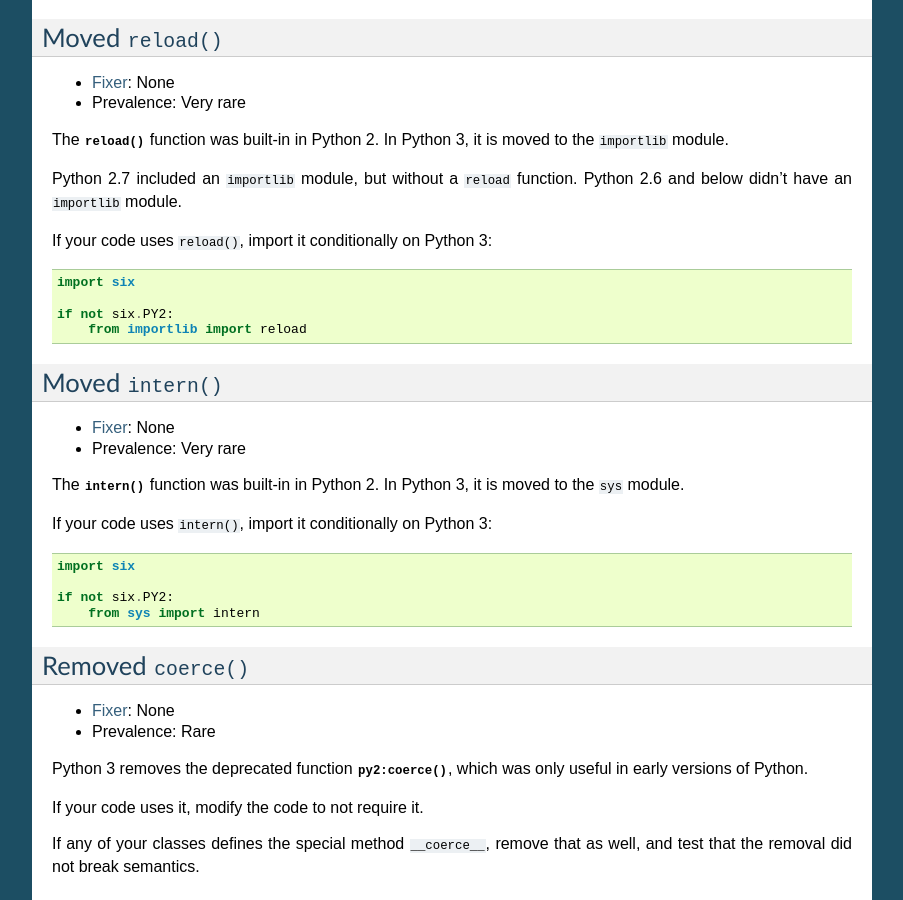
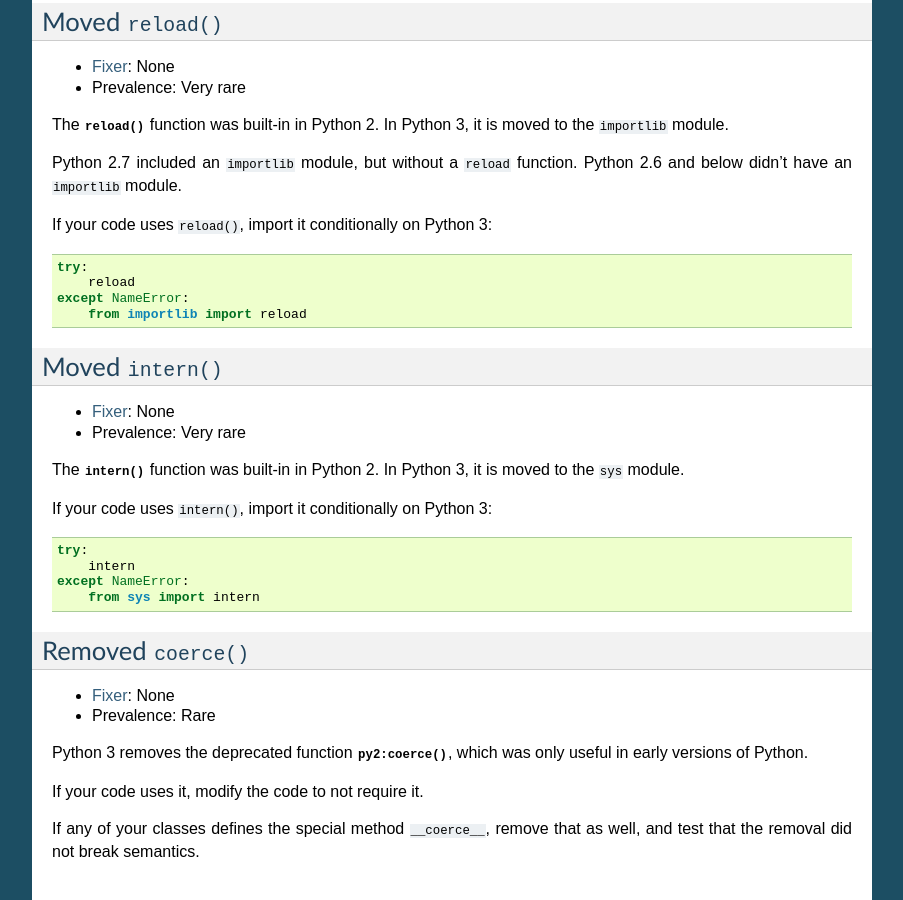
Before and after one commit to fedora-python/portingguide, a Sphinx documentation site: the page built from source/builtins.rst, in a window 1280 px wide and 900 px high, scrolled down 3595 px. Shown: the whole window, without its empty margins (198-1101 px from the left). Built offline with Sphinx 7.4.7, drawn with Linux system fonts in a browser that asks for light colours; some of the changed text lies outside the part shown.

Commit message:
Use feature detection instead of version detection
Follow the Python porting best practice [___use feature detection instead of version detection___](https://docs.python.org/3/howto/pyporting.html#use-feature-detection-instead-of-version-detection).

```diff
--- a/source/builtins.rst
+++ b/source/builtins.rst
@@ -105,12 +105,11 @@ aren't of the ``file`` type.
 If type-checking for files is necessary, we recommend using a tuple of types
 that includes :class:`io.IOBase` and, under Python 2, ``file``::
 
-    import six
     import io
 
-    if six.PY2:
+    try:
         file_types = file, io.IOBase
-    else:
+    except NameError:
         file_types = (io.IOBase,)
 
     ...
@@ -263,9 +262,9 @@ Python 2.6 and below didn't have an ``importlib`` module.
 
 If your code uses ``reload()``, import it conditionally on Python 3::
 
-    import six
-
-    if not six.PY2:
+    try:
+        reload
+    except NameError:
         from importlib import reload
 
 
@@ -283,9 +282,9 @@ In Python 3, it is moved to the ``sys`` module.
 
 If your code uses ``intern()``, import it conditionally on Python 3::
 
-    import six
-
-    if not six.PY2:
+    try:
+        intern
+    except NameError:
         from sys import intern
 
 
```
